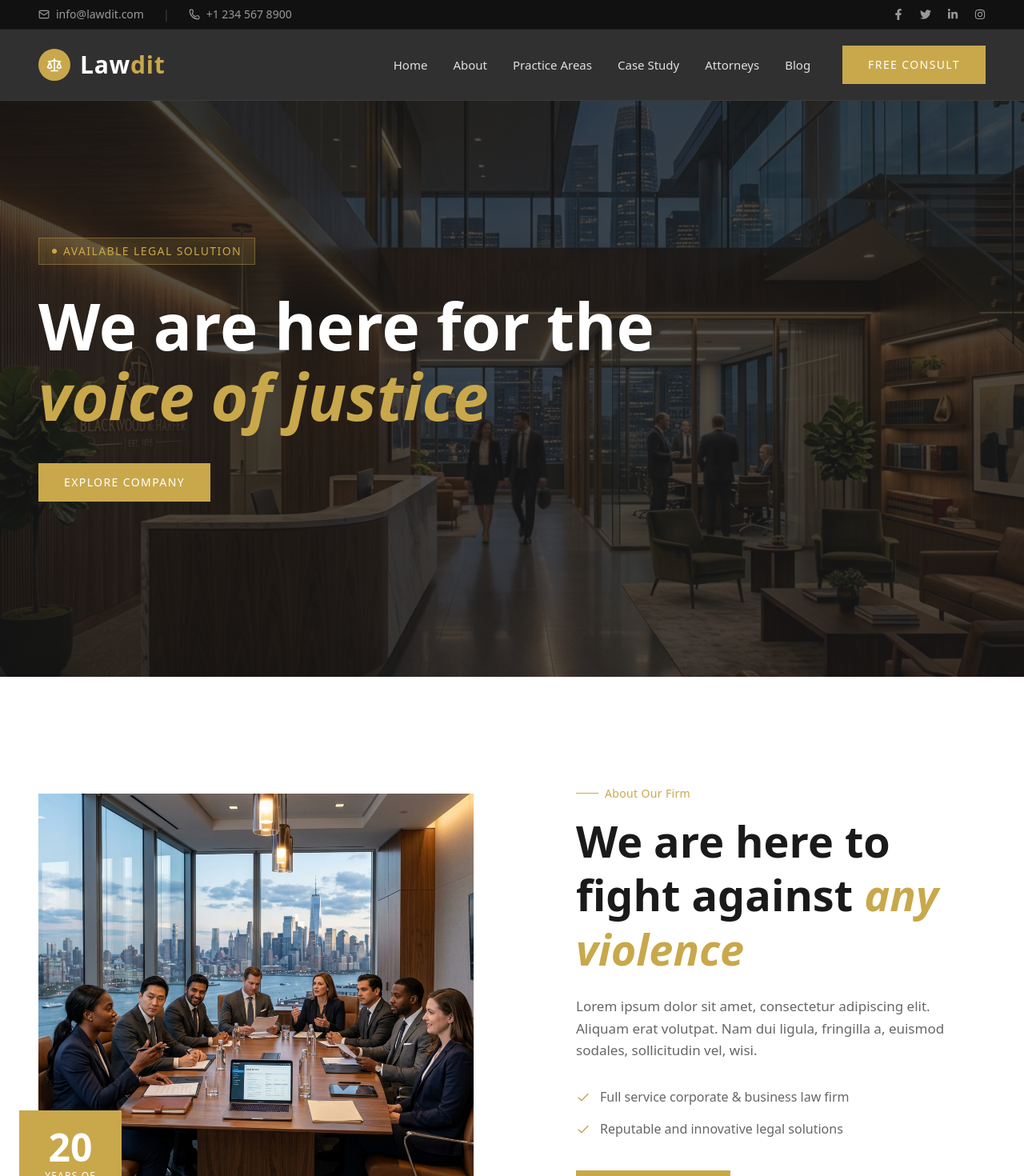
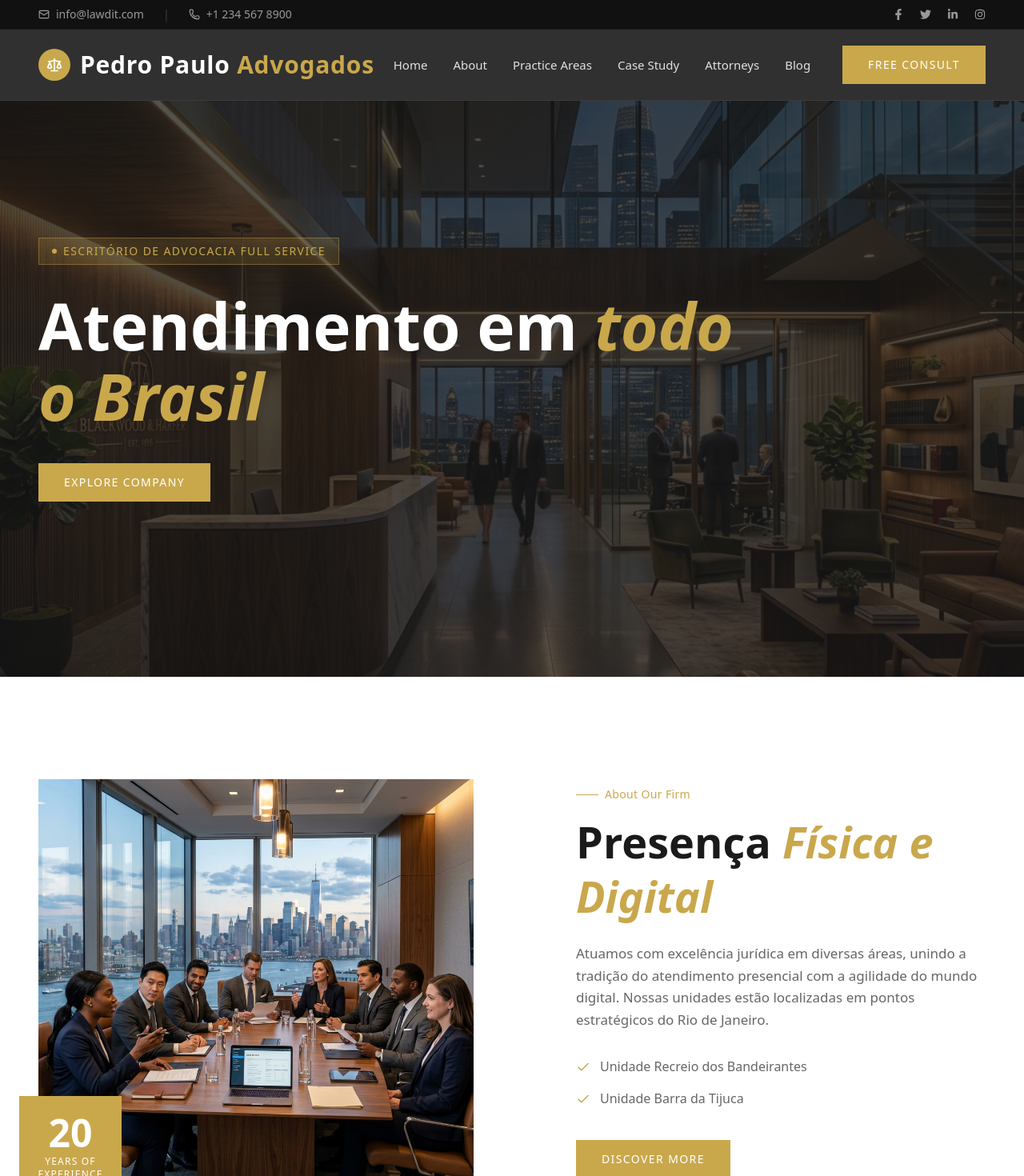
Before and after one commit to TCAdigital/pedropauloadvogados, a Next.js app: page / in a window 1280 px wide. Shown: the top 1470 px of the page at 80% size. Built offline with nearby package versions, Linux system fonts and the light colour scheme.

Commit message:
docs: update site info, address, and firm name to Pedro Paulo Advogados

```diff
--- a/src/app/layout.tsx
+++ b/src/app/layout.tsx
@@ -16,19 +16,19 @@ const jost = Jost({
 });
 
 export const metadata: Metadata = {
-  title: "Lawdit – Escritório de Advocacia & Consultoria Jurídica",
-  description: "Lawdit – Escritório de advocacia especializado em consultoria jurídica, direito criminal, família, imóveis e lesões pessoais. Estamos aqui pela voz da justiça.",
-  keywords: "advogado, escritório de advocacia, consultoria jurídica, direito criminal, direito de família, direito imobiliário, lesões pessoais",
+  title: "Pedro Paulo Advogados – Escritório de Advocacia Full Service",
+  description: "Escritório de advocacia Full Service com atendimento em todo o Brasil. Unidades no Recreio dos Bandeirantes e Barra da Tijuca. Presença física e digital.",
+  keywords: "advogado, escritório de advocacia, Rio de Janeiro, Recreio dos Bandeirantes, Barra da Tijuca, atendimento digital, advogado rj",
   openGraph: {
-    title: "Lawdit – Estamos aqui pela voz da justiça",
-    description: "Escritório de advocacia com 20 anos de experiência. Consultoria jurídica confiável e soluções inovadoras.",
-    url: "https://lawdit.com/",
+    title: "Pedro Paulo Advogados – Atendimento em todo o Brasil",
+    description: "Escritório de advocacia Full Service com unidades no Rio de Janeiro. Soluções jurídicas inovadoras e personalizadas.",
+    url: "https://pedropauloadvogados.com.br/",
     type: "website",
   },
   twitter: {
     card: "summary_large_image",
-    title: "Lawdit – Escritório de Advocacia",
-    description: "Estamos aqui pela voz da justiça. 20 anos de experiência jurídica.",
+    title: "Pedro Paulo Advogados",
+    description: "Escritório de advocacia Full Service com atendimento em todo o Brasil.",
   },
 };
 
--- a/src/app/page.tsx
+++ b/src/app/page.tsx
@@ -109,7 +109,7 @@ export default function Home() {
               <Scale size={20} className="text-white" />
             </div>
             <span className="font-serif text-3xl font-bold tracking-wide">
-              Law<span className="text-gold">dit</span>
+              Pedro Paulo<span className="text-gold"> Advogados</span>
             </span>
           </Link>
 
@@ -176,12 +176,12 @@ export default function Home() {
           <Reveal delay={0}>
             <div className="inline-flex items-center gap-2 bg-gold/15 border border-gold/40 text-gold px-4 py-1.5 text-sm tracking-widest uppercase mb-8">
               <span className="w-1.5 h-1.5 bg-gold rounded-full"></span>
-              Available Legal Solution
+              Escritório de Advocacia Full Service
             </div>
           </Reveal>
           <Reveal delay={150}>
             <h1 className="text-5xl md:text-7xl lg:text-[80px] font-serif font-semibold leading-[1.1] mb-8 max-w-4xl">
-              We are here for the <em className="text-gold italic">voice of justice</em>
+              Atendimento em <em className="text-gold italic">todo o Brasil</em>
             </h1>
           </Reveal>
           <Reveal delay={300}>
@@ -217,19 +217,19 @@ export default function Home() {
               <div className="lg:pl-8">
                 <span className="tag-label">About Our Firm</span>
                 <h2 className="text-4xl md:text-5xl lg:text-[54px] font-semibold leading-tight mb-6 text-dark">
-                  We are here to fight against <em className="text-gold italic">any violence</em>
+                  Presença <em className="text-gold italic">Física e Digital</em>
                 </h2>
                 <p className="text-gray text-[17px] leading-relaxed mb-8">
-                  Lorem ipsum dolor sit amet, consectetur adipiscing elit. Aliquam erat volutpat. Nam dui ligula, fringilla a, euismod sodales, sollicitudin vel, wisi.
+                  Atuamos com excelência jurídica em diversas áreas, unindo a tradição do atendimento presencial com a agilidade do mundo digital. Nossas unidades estão localizadas em pontos estratégicos do Rio de Janeiro.
                 </p>
                 <ul className="space-y-4 mb-10">
                   <li className="flex items-start gap-3 text-gray text-base">
                     <Check className="text-gold mt-1 flex-shrink-0" size={18} />
-                    Full service corporate &amp; business law firm
+                    Unidade Recreio dos Bandeirantes
                   </li>
                   <li className="flex items-start gap-3 text-gray text-base">
                     <Check className="text-gold mt-1 flex-shrink-0" size={18} />
-                    Reputable and innovative legal solutions
+                    Unidade Barra da Tijuca
                   </li>
                 </ul>
                 <a href="#contact" className="btn-primary">
@@ -417,11 +417,11 @@ export default function Home() {
                   <Scale size={20} className="text-white" />
                 </div>
                 <span className="font-serif text-2xl font-bold tracking-wide">
-                  Lawdit
+                  Pedro Paulo Advogados
                 </span>
               </div>
               <p className="text-[15px] leading-relaxed">
-                Full service corporate &amp; business law firm. Reputable and innovative legal solutions for all your needs.
+                Escritório de advocacia Full Service com atendimento em todo o Brasil. Soluções jurídicas inovadoras e personalizadas.
               </p>
             </div>
 
@@ -443,7 +443,7 @@ export default function Home() {
               <ul className="space-y-4 text-[15px]">
                 <li className="flex items-start gap-3">
                   <MapPin className="text-gold shrink-0 mt-1" size={18} />
-                  <span>6965 Paulding St. Victoria,<br/>Brooklyn NY 11209</span>
+                  <span>Rua Engenheiro Haroldo Cavalcante 360, sala 305,<br/>Recreio, Rio de Janeiro - RJ, 22795-240</span>
                 </li>
                 <li className="flex items-center gap-3">
                   <Mail className="text-gold shrink-0" size={18} />
@@ -475,7 +475,7 @@ export default function Home() {
           </div>
 
           <div className="border-t border-white/10 py-8 flex flex-col md:flex-row justify-between items-center gap-6 text-[15px]">
-            <span>© 2026 All Rights Reserved By Lawdit</span>
+            <span>© 2026 Todos os Direitos Reservados | Pedro Paulo Advogados</span>
             <div className="flex gap-8">
               <a href="#" className="hover:text-gold transition-colors">Privacy Policy</a>
               <a href="#" className="hover:text-gold transition-colors">Terms of Use</a>
```
